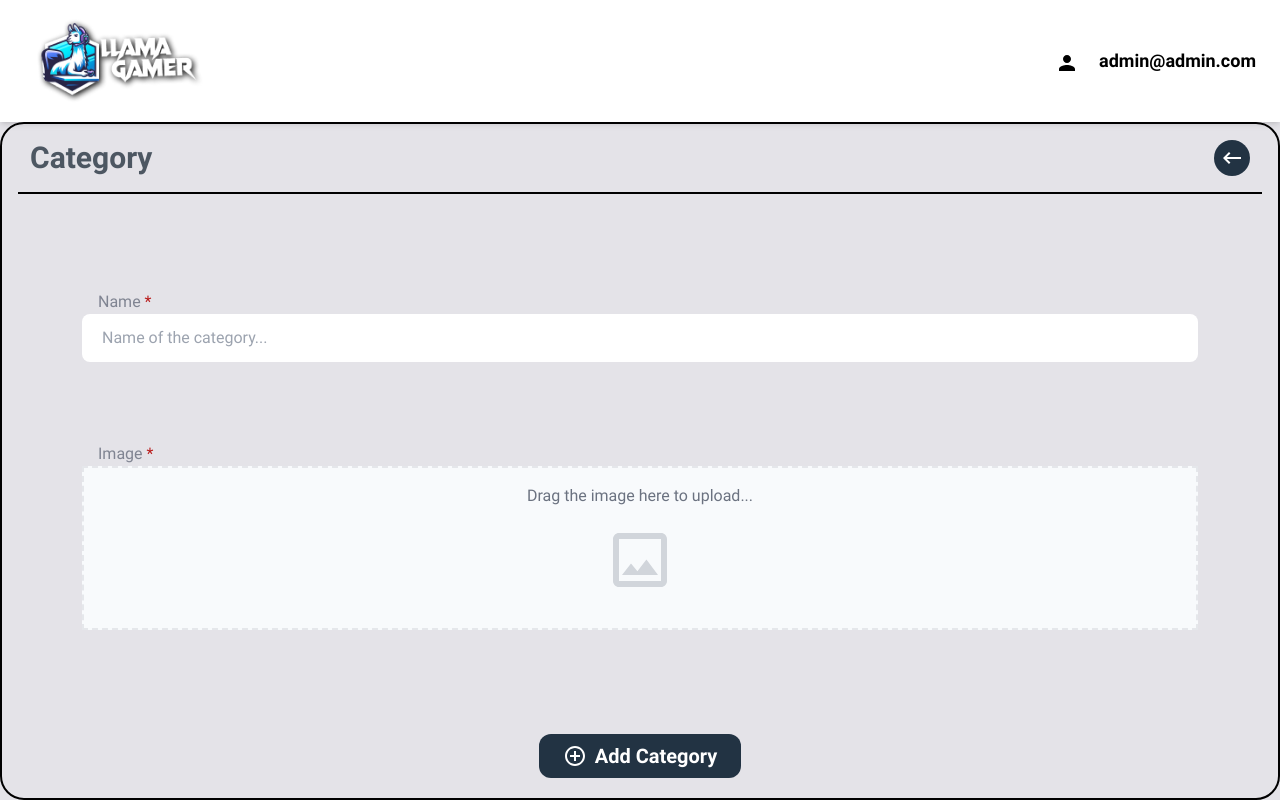
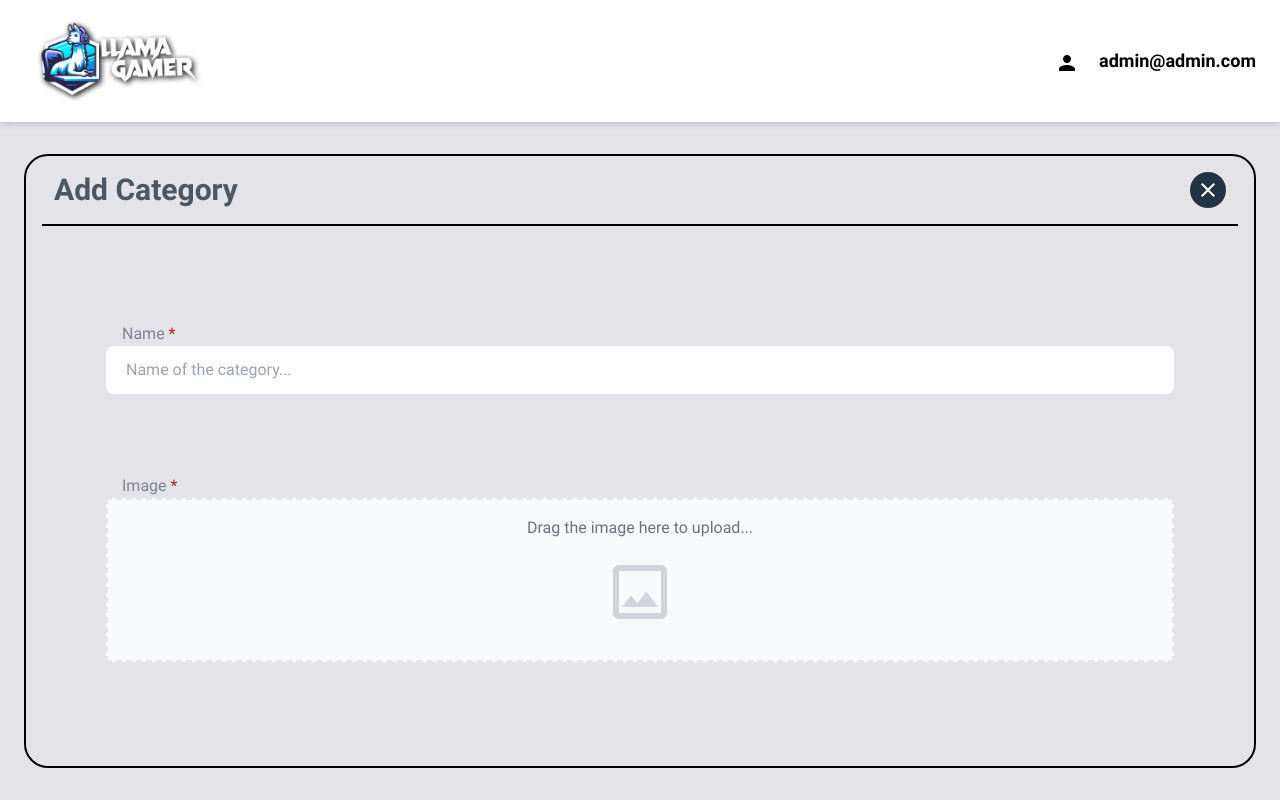
Before and after one commit to SoftDevIV-US/llama-gamer, a React (Vite) app in the folder projects/client/: page /admin/categories/add in a window 1280 px wide. Built offline with nearby package versions, Linux system fonts and the light colour scheme.

Commit message:
fix: lists font a buttons text/icons

```diff
--- a/projects/client/src/app/components/form/Form.tsx
+++ b/projects/client/src/app/components/form/Form.tsx
@@ -1,4 +1,4 @@
-import KeyboardBackspaceIcon from '@mui/icons-material/KeyboardBackspace';
+import CloseOutlinedIcon from '@mui/icons-material/CloseOutlined';
 
 import Button from '@/app/components/button/Button';
 import Line from '@/app/components/line/Line';
@@ -17,7 +17,7 @@ function Form({ title, children }: Props) {
       <div className='flex justify-between px-3'>
         <h1 className='text-3xl text-[#0D1B2A]/70'>{title}</h1>
         <Button onClick={() => navigate(-1)} className='rounded-full bg-[#223343] px-[6px] py-1'>
-          <KeyboardBackspaceIcon className='text-white' />
+          <CloseOutlinedIcon className='text-white' />
         </Button>
       </div>
       <Line />
--- a/projects/client/src/app/components/list/List.tsx
+++ b/projects/client/src/app/components/list/List.tsx
@@ -21,12 +21,12 @@ function Countries({ recordList, isLoading, isFound }: Props) {
 
   return (
     <section
-      className={`flex h-full max-h-full w-full flex-col gap-4 border-2 border-black p-4 font-bold ${
+      className={`flex h-full max-h-full w-full flex-col gap-4 border-2 border-black p-4${
         isLoading || recordList.values.length === 0 ? 'h-full' : ''
       }`}
     >
       <div className='flex place-items-center gap-10 px-3'>
-        <h1 className='text-3xl text-[#0D1B2A]/70'>{recordList.title}</h1>
+        <h1 className='text-3xl font-bold text-[#0D1B2A]/70'>{recordList.title}</h1>
         <Button className='flex place-items-center gap-1' onClick={() => navigate(`/admin/${recordList.url}/add`)}>
           <AddCircleOutlineIcon className='text-[#3E93FF]' />
           <p className='text-base text-[#3E93FF]'>Add</p>
--- a/projects/client/src/app/pages/categories/pages/add/AddCategory.tsx
+++ b/projects/client/src/app/pages/categories/pages/add/AddCategory.tsx
@@ -6,6 +6,7 @@ import Button from '@/app/components/button/Button';
 import Form from '@/app/components/form/Form';
 import ImageField from '@/app/components/image-field/ImageField';
 import InputField from '@/app/components/input-field/InputField';
+import InnerLayout from '@/app/layouts/InnerLayout';
 import { CreateCategoryDto } from '@/models/category.model';
 import uploadImage from '@/services/cloudinary.service';
 
@@ -19,7 +20,8 @@ function AddCategory() {
   const { addCategory } = useAddCategory({ setIsNameCorrect, setIsImageCorrect });
 
   return (
-    <Form title='Category'>
+    <InnerLayout>
+      <Form title='Add Category'>
         <Formik
           initialValues={
             {
@@ -66,12 +68,13 @@ function AddCategory() {
             <div className='flex justify-center py-6'>
               <Button className='flex place-items-center gap-2 rounded-xl bg-[#223343] px-6 py-2 text-white' isSubmit>
                 <AddCircleOutlineIcon />
-              <p className='text-xl'>Add Category</p>
+                <p className='text-xl'>Save</p>
               </Button>
             </div>
           </FormFormik>
         </Formik>
       </Form>
+    </InnerLayout>
   );
 }
 
--- a/projects/client/src/app/pages/categories/pages/edit/EditCategory.tsx
+++ b/projects/client/src/app/pages/categories/pages/edit/EditCategory.tsx
@@ -9,6 +9,7 @@ import ImageField from '@/app/components/image-field/ImageField';
 import InputField from '@/app/components/input-field/InputField';
 import Loading from '@/app/components/loading/Loading';
 import NotFound from '@/app/components/not-found/NotFound';
+import InnerLayout from '@/app/layouts/InnerLayout';
 import { UpdateCategoryDto } from '@/models/category.model';
 import uploadImage from '@/services/cloudinary.service';
 
@@ -31,7 +32,8 @@ function EditCategory() {
   });
 
   return (
-    <Form title='Category'>
+    <InnerLayout>
+      <Form title='Edit Category'>
         <div className='h-full overflow-y-scroll'>
           {isLoading ? (
             <div className='grid h-full place-content-center py-5'>
@@ -92,9 +94,12 @@ function EditCategory() {
                   <img src={category.image} alt={category.name} style={{ width: '300px', height: 'auto' }} />
                 </div>
                 <div className='flex justify-center py-6'>
-                <Button className='flex place-items-center gap-2 rounded-xl bg-[#223343] px-6 py-2 text-white' isSubmit>
+                  <Button
+                    className='flex place-items-center gap-2 rounded-xl bg-[#223343] px-6 py-2 text-white'
+                    isSubmit
+                  >
                     <EditIcon />
-                  <p className='text-xl'>Edit Category</p>
+                    <p className='text-xl'>Save</p>
                   </Button>
                 </div>
               </FormFormik>
@@ -104,6 +109,7 @@ function EditCategory() {
           )}
         </div>
       </Form>
+    </InnerLayout>
   );
 }
 
--- a/projects/client/src/app/pages/categories/pages/info/CategoryInfo.tsx
+++ b/projects/client/src/app/pages/categories/pages/info/CategoryInfo.tsx
@@ -5,6 +5,7 @@ import Field from '@/app/components/field/Field';
 import Form from '@/app/components/form/Form';
 import Loading from '@/app/components/loading/Loading';
 import NotFound from '@/app/components/not-found/NotFound';
+import InnerLayout from '@/app/layouts/InnerLayout';
 
 import useLoadCategoryInfo from './hooks/useLoadCategoryInfo';
 
@@ -16,6 +17,7 @@ function CategoryInfo() {
   const { category } = useLoadCategoryInfo({ setIsFound, setIsLoading, id: String(id) });
 
   return (
+    <InnerLayout>
       <Form title='Category'>
         <section className='flex h-full flex-col gap-4 overflow-y-scroll px-0 lg:gap-10 lg:px-16 landscape:py-4 landscape:md:py-10'>
           {isLoading ? (
@@ -37,6 +39,7 @@ function CategoryInfo() {
           )}
         </section>
       </Form>
+    </InnerLayout>
   );
 }
 
--- a/projects/client/src/app/pages/countries/pages/edit/EditCountry.tsx
+++ b/projects/client/src/app/pages/countries/pages/edit/EditCountry.tsx
@@ -76,7 +76,7 @@ function EditCountry() {
                     isSubmit
                   >
                     <EditIcon />
-                    <p className='text-xl'>Edit</p>
+                    <p className='text-xl'>Save</p>
                   </Button>
                 </div>
               </FormFormik>
```
Lines whose indentation alone changed are shown as unchanged.
